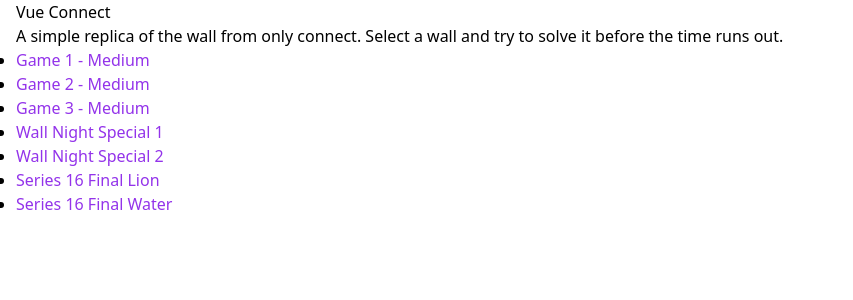
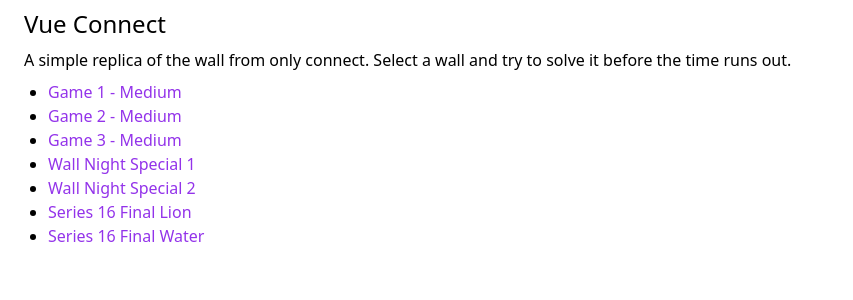
Before and after one commit to RichardAllanBrown/VueConnect, a Vue app: page / in a window 1280 px wide. Shown: the top 300 px of the page, without its empty margins (0-853 px from the left). Built offline with nearby package versions, Linux system fonts and the light colour scheme.

Commit message:
Restyled home page

```diff
--- a/src/pages/HomePage.vue
+++ b/src/pages/HomePage.vue
@@ -1,9 +1,9 @@
 
 <template>
     <div class="md:container md:mx-auto px-4">
-        <h1>Vue Connect</h1>
-        <p>A simple replica of the wall from only connect. Select a wall and try to solve it before the time runs out.</p>
-        <ul class="list-disc">
+        <h1 class="text-2xl m-2">Vue Connect</h1>
+        <p class="m-2">A simple replica of the wall from only connect. Select a wall and try to solve it before the time runs out.</p>
+        <ul class="mx-8 list-disc">
             <li v-for="w in walls">
                 <router-link class="no-underline hover:underline text-purple-600"
                             :to="{ name: 'wall', params: { wallId: w.id } }">{{ w.name }}</router-link>
```
